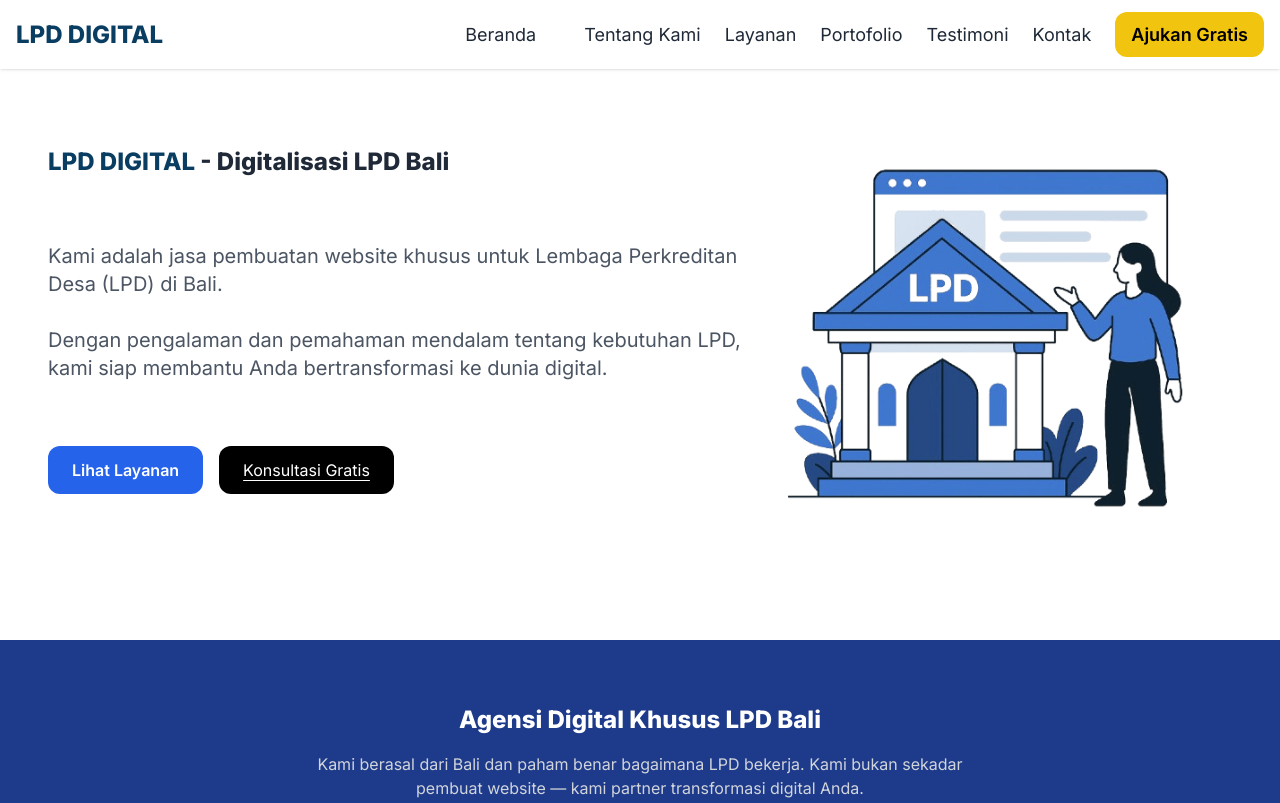
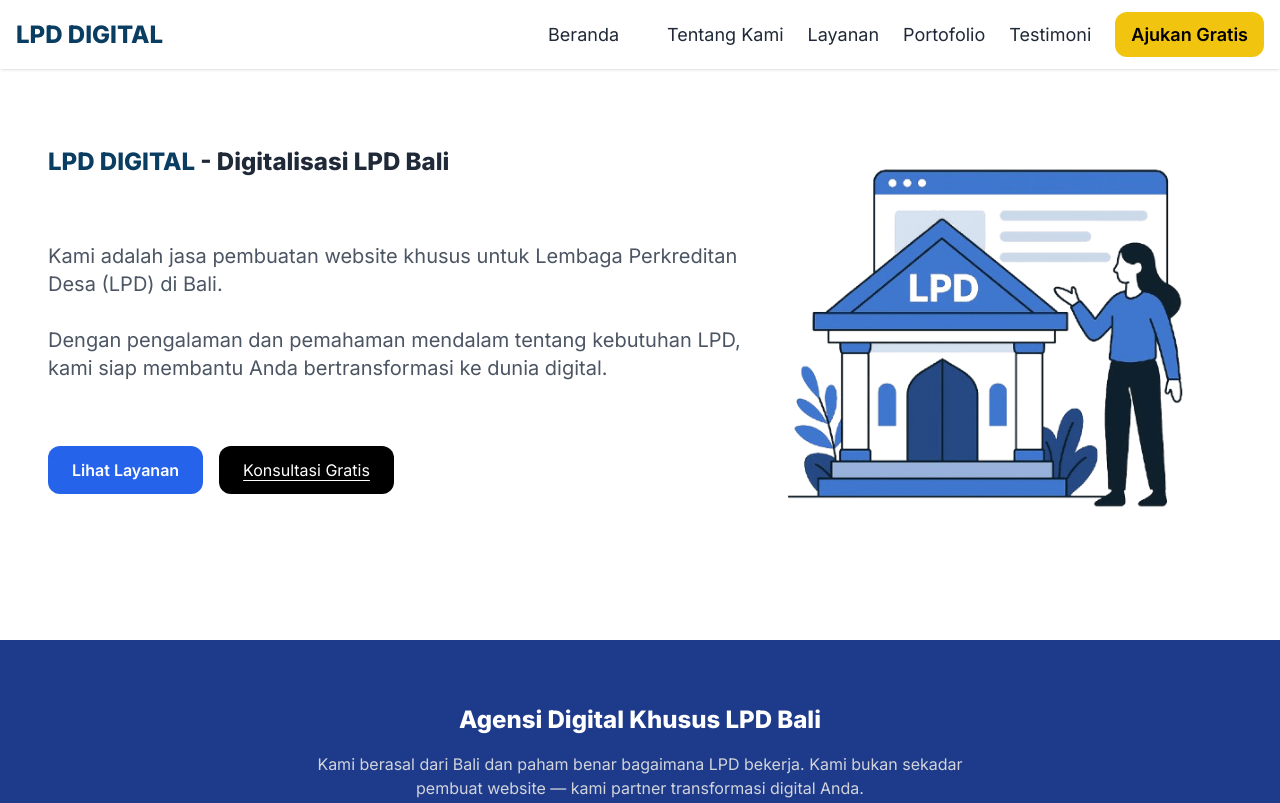
Before and after one commit to cumahost/lpddigital, a website: page index.html in a window 1280 px wide. Shown: the top 803 px of the page. Drawn offline with nearby package versions, Linux system fonts and the light colour scheme.

Commit message:
hapus tautan 'Kontak' dari navigasi di beberapa halaman karena sudah diwakili dengan tombol

```diff
--- a/index.html
+++ b/index.html
@@ -45,7 +45,6 @@
         <a href="layanan.html" class="block hover:text-[#2ecc71]">Layanan</a>
         <a href="portofolio.html" class="block hover:text-[#2ecc71]">Portofolio</a>
         <a href="testimoni.html" class="block hover:text-[#2ecc71]">Testimoni</a>
-        <a href="kontak.html" class="block hover:text-[#2ecc71]">Kontak</a>
         <a href="kontak.html" class="block md:inline-block mt-2 md:mt-0 px-4 py-2 rounded-xl bg-[#f1c40f] text-black font-semibold hover:brightness-110 w-full md:w-auto text-center">Ajukan Gratis</a>
       </nav>
     </div>
```
Also changed, not shown: layanan.html (+0 -1 lines), portofolio.html (+0 -1 lines), tentang.html (+0 -1 lines), testimoni.html (+0 -1 lines).
